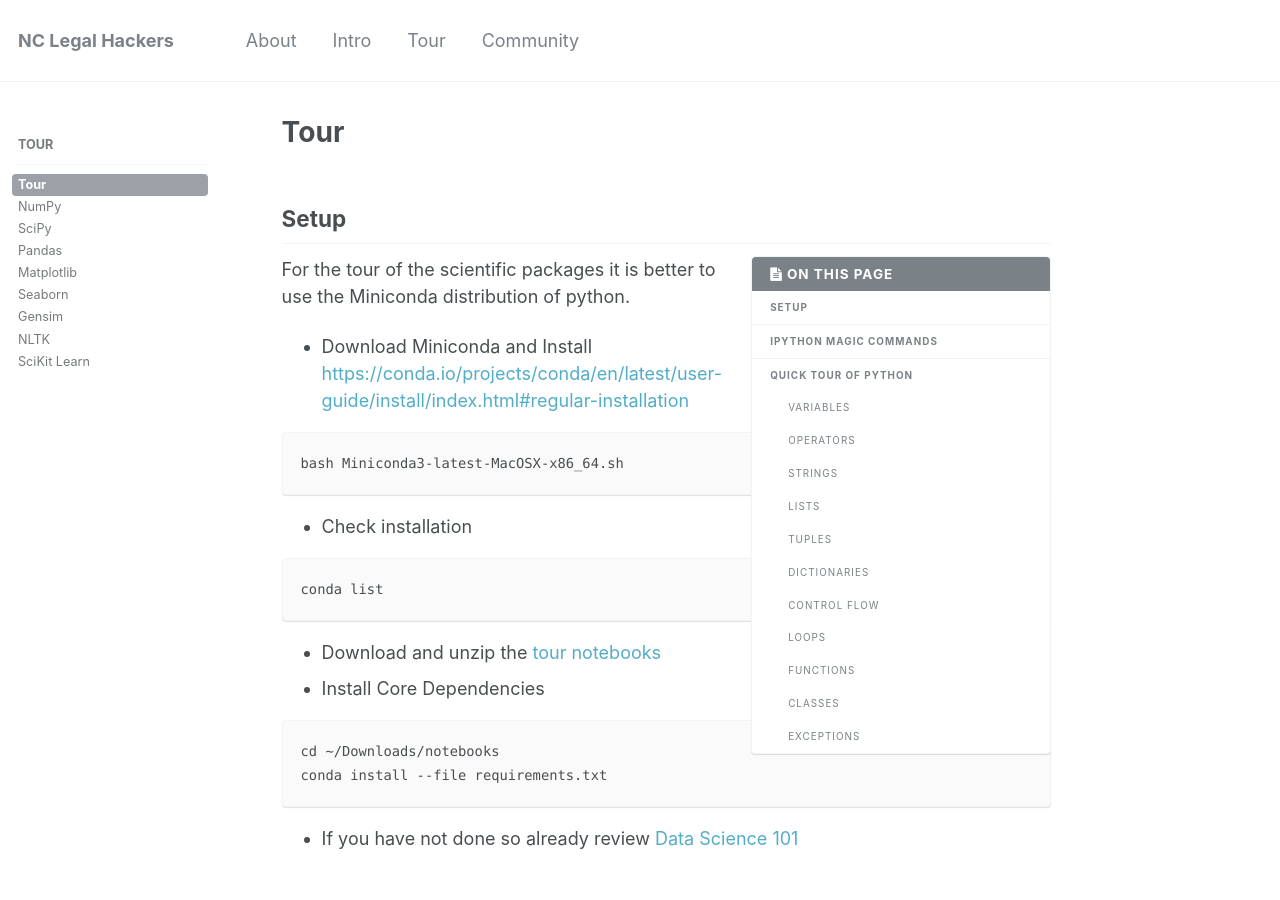
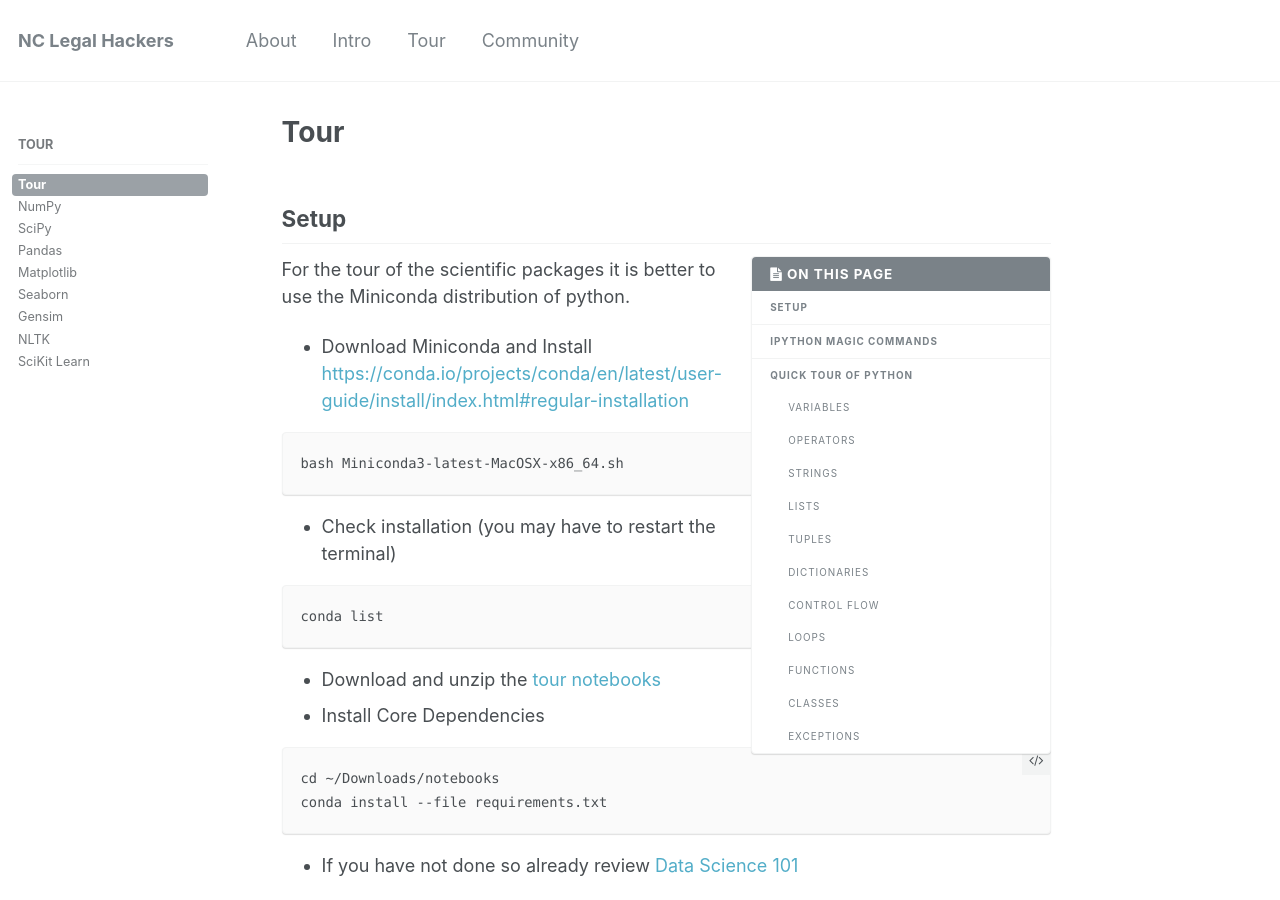
Before and after one commit to halkypi/lh, a Jekyll site: the page built from _tour/01-setup.md, in a window 1280 px wide and 900 px high. Built offline with Jekyll 4.4.1, drawn with Linux system fonts in a browser that asks for light colours.

Commit message:
Update 01-setup.md

````diff
--- a/_tour/01-setup.md
+++ b/_tour/01-setup.md
@@ -16,11 +16,12 @@
 ```
 bash Miniconda3-latest-MacOSX-x86_64.sh
 ```
-*    Check installation
+*    Check installation (you may have to restart the terminal)
 
 ```
 conda list
 ```
+
 *    Download and unzip the [tour notebooks](https://minhaskamal.github.io/DownGit/#/home?url=https://github.com/halkypi/lh/blob/gh-pages/assets/notebooks/notebooks.zip)
 *    Install Core Dependencies
 
````
